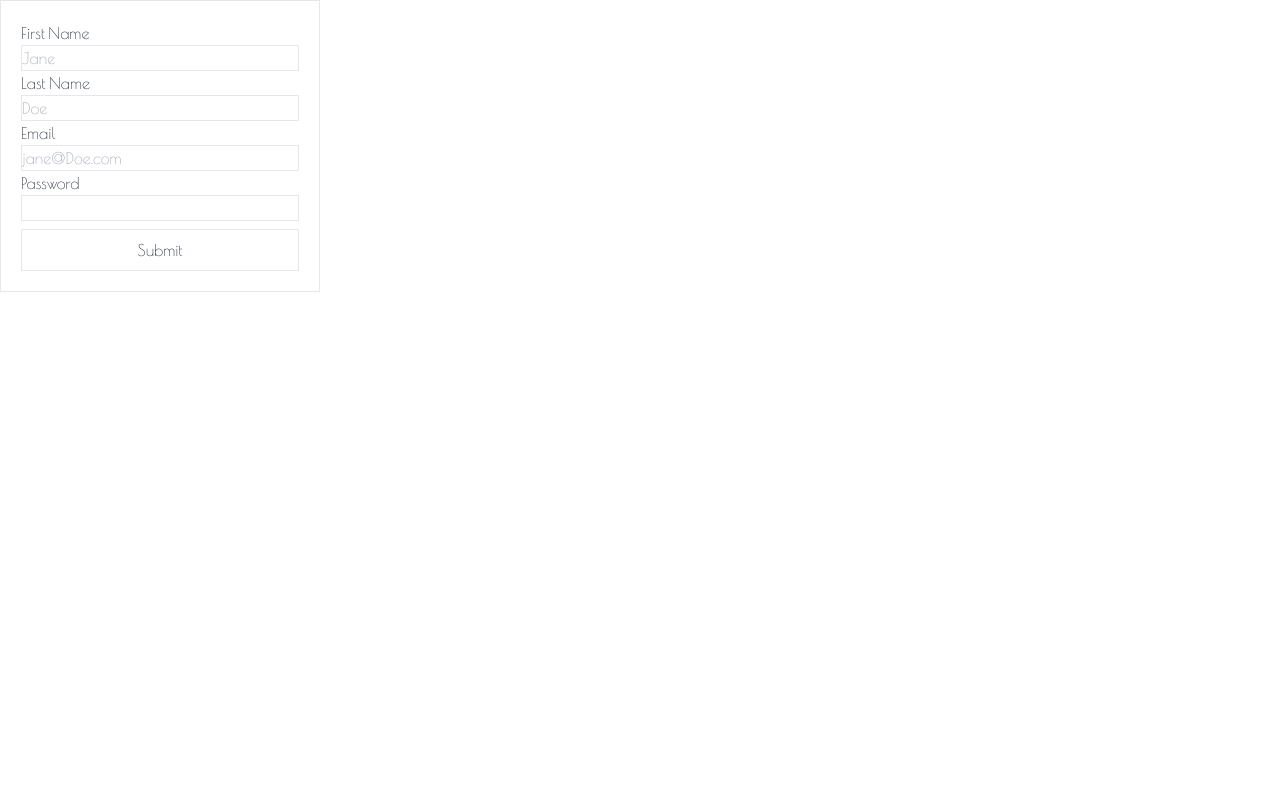
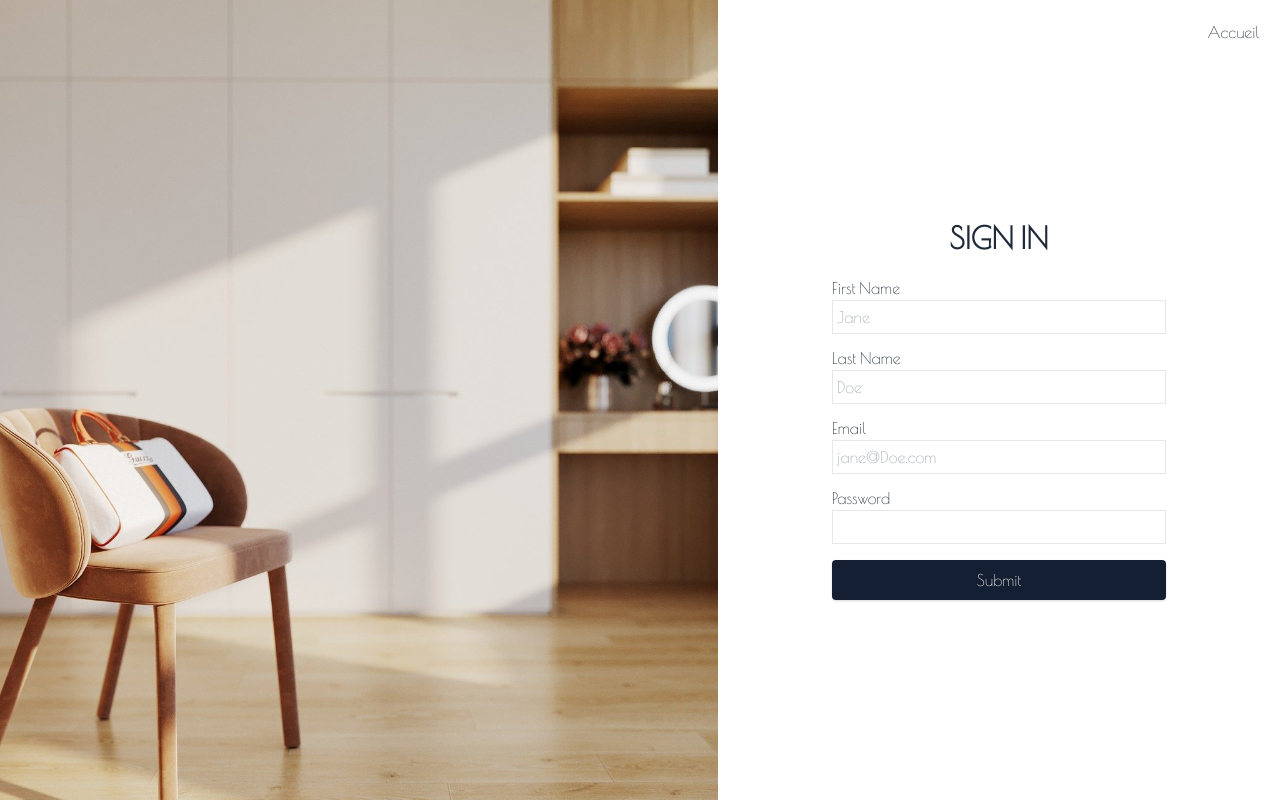
Before and after one commit to Furniture-King/Front-end, a Next.js app: page /signUp in a window 1280 px wide. Built offline with nearby package versions, Linux system fonts and the light colour scheme.

Commit message:
signin page: add style & first try for img design

```diff
--- a/components/signupForm/index.js
+++ b/components/signupForm/index.js
@@ -6,10 +6,14 @@ const MyTextInput = ({ label, ...props }) => {
   const [field, meta] = useField(props)
   return (
     <>
-      <label htmlFor={props.id || props.name}>{label}</label>
-      <input className="text-input border" {...field} {...props} />
+      <label htmlFor={props.id || props.name} className="mt-3">
+        {label}
+      </label>
+      <input className="text-input border p-1" {...field} {...props} />
       {meta.touched && meta.error ? (
-        <div className="error border">{meta.error}</div>
+        <div className="error border border-red-500  mt-1 p-1 text-center text-red-400 bg-red-100">
+          {meta.error}
+        </div>
       ) : null}
     </>
   )
@@ -36,7 +40,10 @@ const SignupForm = () => {
         }, 400)
       }}
     >
-      <Form className="border p-5 flex flex-col w-1/4">
+      <Form className="p-5 flex flex-col">
+        <h1 className="text-center my-2 font-bold uppercase text-3xl">
+          Sign in
+        </h1>
         <MyTextInput
           label="First Name"
           name="firstName"
@@ -60,7 +67,11 @@ const SignupForm = () => {
 
         <MyTextInput label="Password" name="password" type="password" />
 
-        <button type="submit" className="border p-2 mt-2">
+        <button
+          type="submit"
+          className="rounded mt-4 shadow p-2 px-4 bg-color-bg-darkBlue text-color-bg-ultraLight  hover:shadow-sm hover:bg-color-bg-light hover:text-color-bg-darkBlue
+          transition-colors duration-500"
+        >
           Submit
         </button>
       </Form>
--- a/pages/signUp.js
+++ b/pages/signUp.js
@@ -1,11 +1,24 @@
 import react from 'react'
+import Link from 'next/link'
 
 import SignupForm from '../components/signupForm'
 
 const SignUp = () => {
   return (
-    <div className="font-poiretOne">
-      <SignupForm />
+    <div className="font-poiretOne flex  ">
+      <img
+        src="./images/images_background/da-guojing-g41a0eca6f_1920.jpg"
+        style={{ height: '100vh' }}
+      />
+      <div className=" flex flex-col w-2/3 mx-auto">
+        <Link href="/">
+          <a className="self-end m-5">Accueil</a>
+        </Link>
+
+        <div className="mt-32 w-2/3 mx-auto ">
+          <SignupForm />
+        </div>
+      </div>
     </div>
   )
 }
```
Also changed, not shown: public/images/images_background/da-guojing-g41a0eca6f_1920.jpg (added).
